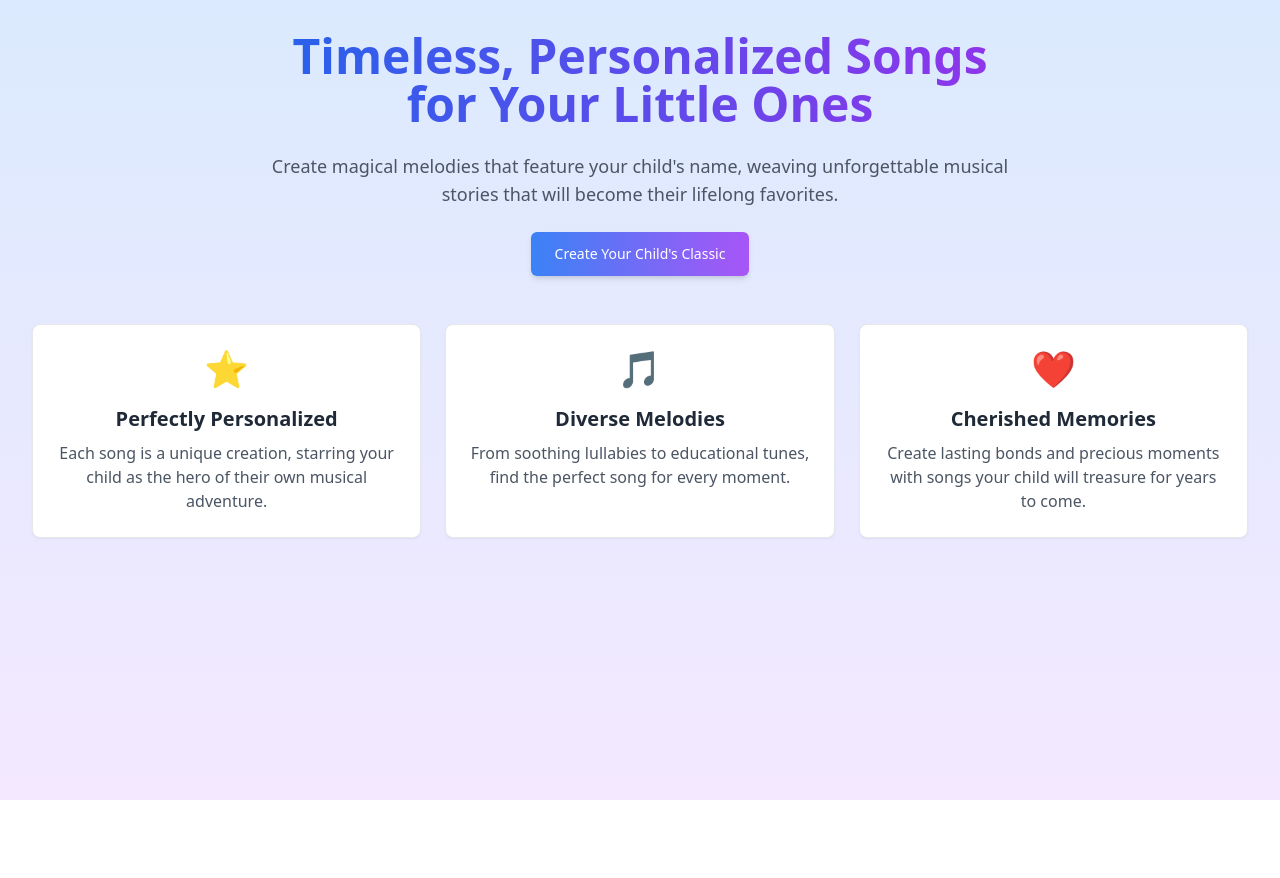
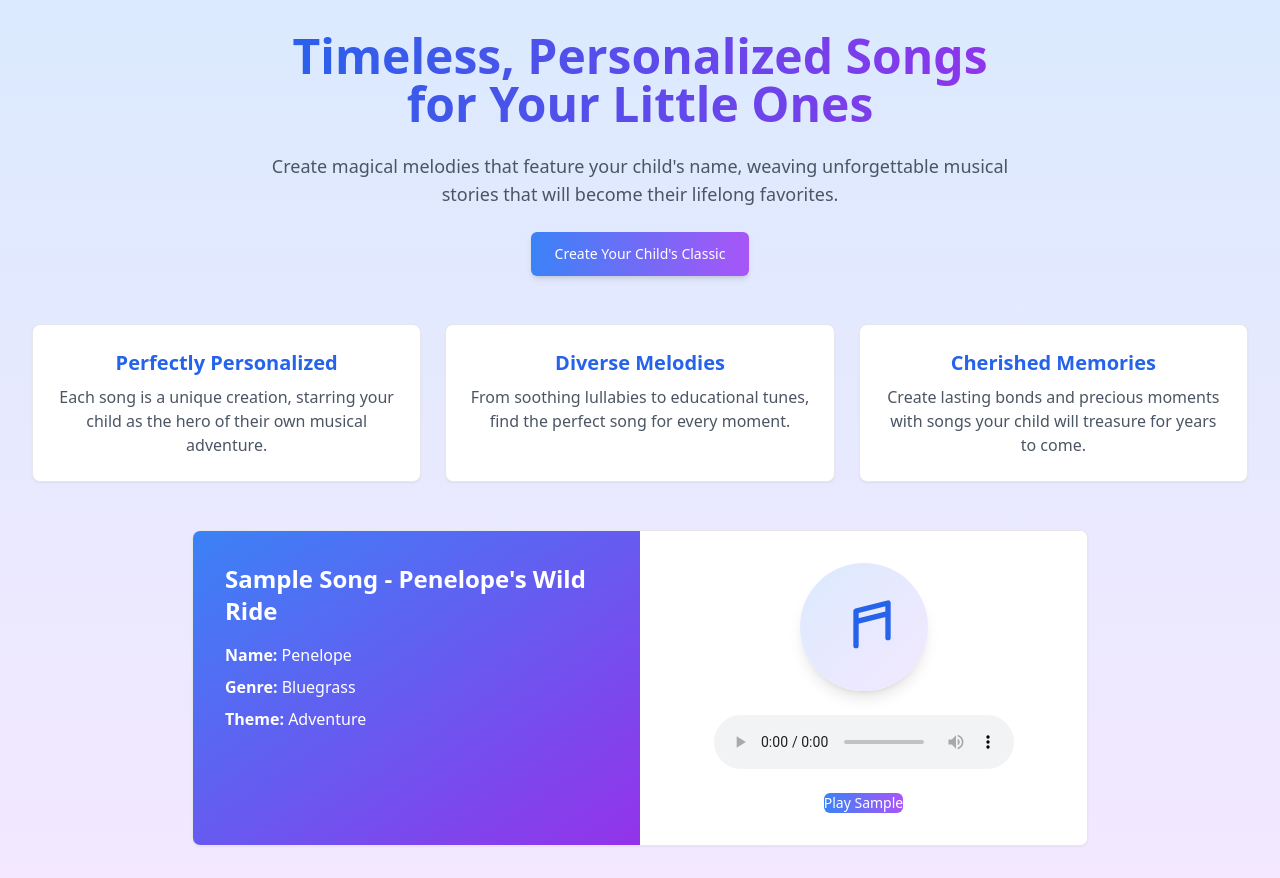
Before and after one commit to rrh1441/kiddoclassics, a Next.js app: page / in a window 1280 px wide. Before the commit the page ends 800 px from the top, so only its background shows below. Built offline with nearby package versions, Linux system fonts and the light colour scheme.

Commit message:
updated landing page v3

```diff
--- a/src/app/page.tsx
+++ b/src/app/page.tsx
@@ -72,32 +72,76 @@ export default function LandingPage() {
 
       {/* Features Section */}
       <div className="grid grid-cols-1 md:grid-cols-3 gap-6 mt-12">
-        {/* Card 1 */}
-        <Card className="text-center bg-white shadow-lg p-6">
-          <div className="text-yellow-500 mb-4 text-4xl">⭐</div>
-          <h3 className="text-xl font-bold text-gray-800">Perfectly Personalized</h3>
+        {/* Feature 1 */}
+        <Card className="p-6 text-center shadow-md rounded-lg">
+          <h3 className="text-xl font-bold text-blue-600">Perfectly Personalized</h3>
           <p className="text-gray-600 mt-2">
             Each song is a unique creation, starring your child as the hero of
             their own musical adventure.
           </p>
         </Card>
-        {/* Card 2 */}
-        <Card className="text-center bg-white shadow-lg p-6">
-          <div className="text-blue-500 mb-4 text-4xl">🎵</div>
-          <h3 className="text-xl font-bold text-gray-800">Diverse Melodies</h3>
+        {/* Feature 2 */}
+        <Card className="p-6 text-center shadow-md rounded-lg">
+          <h3 className="text-xl font-bold text-blue-600">Diverse Melodies</h3>
           <p className="text-gray-600 mt-2">
             From soothing lullabies to educational tunes, find the perfect song
             for every moment.
           </p>
         </Card>
-        {/* Card 3 */}
-        <Card className="text-center bg-white shadow-lg p-6">
-          <div className="text-red-500 mb-4 text-4xl">❤️</div>
-          <h3 className="text-xl font-bold text-gray-800">Cherished Memories</h3>
+        {/* Feature 3 */}
+        <Card className="p-6 text-center shadow-md rounded-lg">
+          <h3 className="text-xl font-bold text-blue-600">Cherished Memories</h3>
           <p className="text-gray-600 mt-2">
-            Create lasting bonds and precious moments with songs your child will
-            treasure for years to come.
+            Create lasting bonds and precious moments with songs your child
+            will treasure for years to come.
           </p>
+        </Card>
+      </div>
+
+      {/* Example Song */}
+      <div className="mt-12 max-w-4xl">
+        <Card className="overflow-hidden">
+          <div className="grid md:grid-cols-2">
+            <div className="bg-gradient-to-br from-blue-500 to-purple-600 p-8 text-white">
+              <h3 className="text-2xl font-bold mb-4">Sample Song - Penelope&#39;s Wild Ride</h3>
+              <div className="space-y-2">
+                <p>
+                  <span className="font-semibold">Name:</span> Penelope
+                </p>
+                <p>
+                  <span className="font-semibold">Genre:</span> Bluegrass
+                </p>
+                <p>
+                  <span className="font-semibold">Theme:</span> Adventure
+                </p>
+              </div>
+            </div>
+            <div className="bg-white p-8 flex flex-col items-center justify-center space-y-6">
+              <div className="w-32 h-32 bg-gradient-to-br from-blue-100 to-purple-100 rounded-full flex items-center justify-center shadow-lg">
+                <svg
+                  xmlns="http://www.w3.org/2000/svg"
+                  className="w-16 h-16 text-blue-600"
+                  fill="none"
+                  viewBox="0 0 24 24"
+                  stroke="currentColor"
+                  strokeWidth="2"
+                >
+                  <path
+                    strokeLinecap="round"
+                    strokeLinejoin="round"
+                    d="M9 19V6l12-3v13M9 10l12-3"
+                  />
+                </svg>
+              </div>
+              <audio controls>
+                <source src="/example-song.mp3" type="audio/mpeg" />
+                Your browser does not support the audio element.
+              </audio>
+              <Button className="bg-gradient-to-r from-blue-500 to-purple-500 text-white">
+                Play Sample
+              </Button>
+            </div>
+          </div>
         </Card>
       </div>
 
@@ -125,7 +169,6 @@ export default function LandingPage() {
                   name="childName"
                   required
                   placeholder="Enter your child&#39;s name"
-                  className="py-3 rounded-lg"
                   value={formData.childName}
                   onChange={handleInputChange}
                 />
@@ -141,7 +184,6 @@ export default function LandingPage() {
                   name="genre"
                   required
                   placeholder="Enter song style (e.g., Lullaby, Upbeat)"
-                  className="py-3 rounded-lg"
                   value={formData.genre}
                   onChange={handleInputChange}
                 />
@@ -157,13 +199,12 @@ export default function LandingPage() {
                   name="theme"
                   required
                   placeholder="e.g., Bedtime, Adventure, Friendship"
-                  className="py-3 rounded-lg"
                   value={formData.theme}
                   onChange={handleInputChange}
                 />
               </div>
 
-              {/* Delivery Email Address Field */}
+              {/* Email Field */}
               <div className="space-y-2">
                 <Label htmlFor="email" className="text-lg font-medium text-gray-700">
                   Delivery Email Address
@@ -174,7 +215,6 @@ export default function LandingPage() {
                   type="email"
                   required
                   placeholder="Enter the email address where you want to send the song"
-                  className="py-3 rounded-lg"
                   value={formData.email}
                   onChange={handleInputChange}
                 />
@@ -184,7 +224,7 @@ export default function LandingPage() {
               <Button
                 type="submit"
                 disabled={loading}
-                className="w-full bg-gradient-to-r from-blue-500 to-purple-500 hover:from-blue-600 hover:to-purple-600 text-white font-bold py-3 rounded-lg transition-transform transform hover:scale-105"
+                className="w-full bg-gradient-to-r from-blue-500 to-purple-500 text-white"
               >
                 {loading ? "Creating Session..." : "Create Your Classic"}
               </Button>
```
